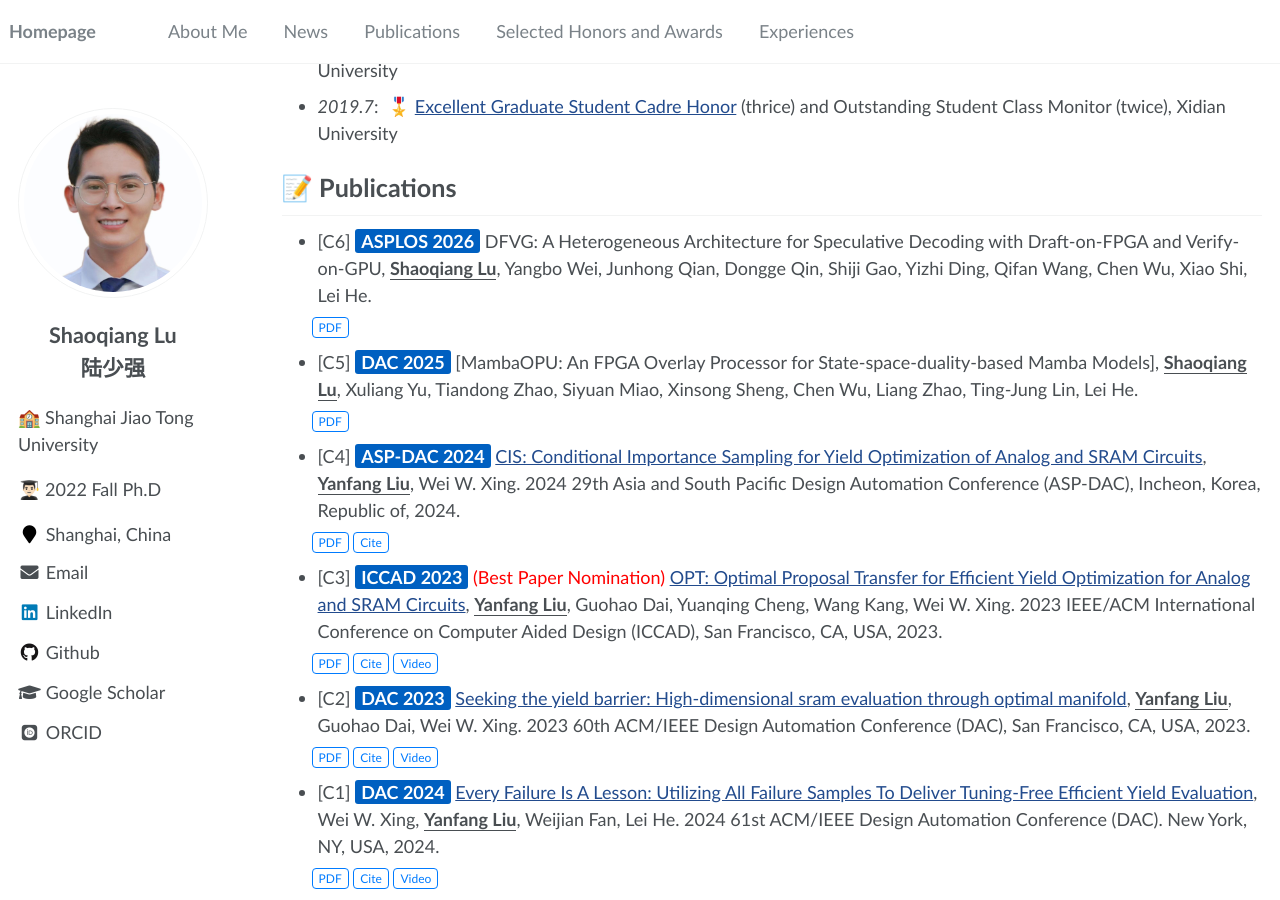
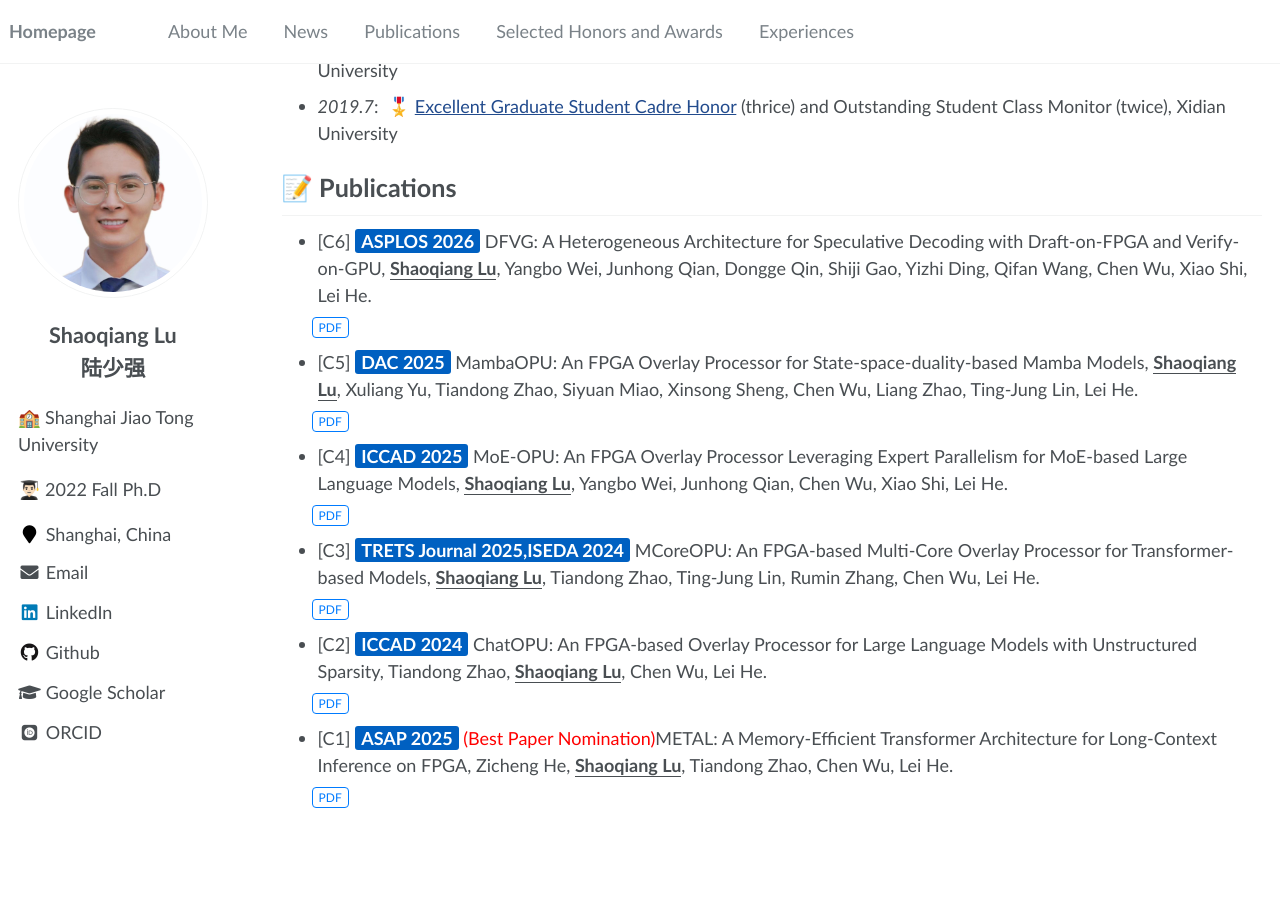
Before and after one commit to ShaoqiangLu/ShaoqangLu.github.io, a Jekyll site: the page built from _pages/about.md, in a window 1280 px wide and 900 px high, scrolled down 866 px. Built offline with Jekyll 4.4.1, drawn with Linux system fonts in a browser that asks for light colours; some web fonts are replaced; after the commit the page ends 1685 px from its top, so only the background shows below that.

Commit message:
Update about.md

```diff
--- a/_pages/about.md
+++ b/_pages/about.md
@@ -68,18 +68,6 @@ I have been a Ph.D. candidate at the School of Integrated Circuits, [Shanghai Ji
 
 # 📝 Publications
 
-<!-- <div class='paper-box'><div class='paper-box-image'><div><div class="badge">CVPR 2016</div><img src='images/500x300.png' alt="sym" width="100%"></div></div>
-<div class='paper-box-text' markdown="1">
-
-[Deep Residual Learning for Image Recognition](https://openaccess.thecvf.com/content_cvpr_2016/papers/He_Deep_Residual_Learning_CVPR_2016_paper.pdf)
-
-**Kaiming He**, Xiangyu Zhang, Shaoqing Ren, Jian Sun
-
-[**Project**](https://scholar.google.com/citations?view_op=view_citation&hl=zh-CN&user=DhtAFkwAAAAJ&citation_for_view=DhtAFkwAAAAJ:ALROH1vI_8AC) <strong><span class='show_paper_citations' data='DhtAFkwAAAAJ:ALROH1vI_8AC'></span></strong>
-- Lorem ipsum dolor sit amet, consectetur adipiscing elit. Vivamus ornare aliquet ipsum, ac tempus justo dapibus sit amet.
-</div>
-</div> -->
-
 - [C6] <span style="background-color:rgb(0, 96, 193); color: #ffffff; padding: 1px 6px; border-radius: 3px; font-weight: bold;">ASPLOS 2026</span> DFVG: A Heterogeneous Architecture for Speculative Decoding with Draft-on-FPGA and Verify-on-GPU, **<u>Shaoqiang Lu</u>**, Yangbo Wei, Junhong Qian, Dongge Qin, Shiji Gao, Yizhi Ding, Qifan Wang, Chen Wu, Xiao Shi, Lei He.
 
 <div style="margin-top: -15px; margin-bottom: 10px; margin-left: 30px;">
@@ -104,7 +92,7 @@ I have been a Ph.D. candidate at the School of Integrated Circuits, [Shanghai Ji
 
 
 
-- [C5] <span style="background-color:rgb(0, 96, 193); color: #ffffff; padding: 1px 6px; border-radius: 3px; font-weight: bold;">DAC 2025</span> [MambaOPU: An FPGA Overlay Processor for State-space-duality-based Mamba Models], **<u>Shaoqiang Lu</u>**, Xuliang Yu, Tiandong Zhao, Siyuan Miao, Xinsong Sheng, Chen Wu, Liang Zhao, Ting-Jung Lin, Lei He.
+- [C5] <span style="background-color:rgb(0, 96, 193); color: #ffffff; padding: 1px 6px; border-radius: 3px; font-weight: bold;">DAC 2025</span> MambaOPU: An FPGA Overlay Processor for State-space-duality-based Mamba Models, **<u>Shaoqiang Lu</u>**, Xuliang Yu, Tiandong Zhao, Siyuan Miao, Xinsong Sheng, Chen Wu, Liang Zhao, Ting-Jung Lin, Lei He.
 
 <div style="margin-top: -15px; margin-bottom: 10px; margin-left: 30px;">
 
@@ -125,29 +113,30 @@ I have been a Ph.D. candidate at the School of Integrated Circuits, [Shanghai Ji
 
 
 
-
-
-- [C4] <span style="background-color:rgb(0, 96, 193); color: #ffffff; padding: 1px 6px; border-radius: 3px; font-weight: bold;">ASP-DAC 2024</span> [CIS: Conditional Importance Sampling for Yield Optimization of Analog and SRAM Circuits](https://ieeexplore.ieee.org/abstract/document/10473819), **<u>Yanfang Liu</u>**, Wei W. Xing. 2024 29th Asia and South Pacific Design Automation Conference (ASP-DAC), Incheon, Korea, Republic of, 2024.
+- [C4] <span style="background-color:rgb(0, 96, 193); color: #ffffff; padding: 1px 6px; border-radius: 3px; font-weight: bold;">ICCAD 2025</span> MoE-OPU: An FPGA Overlay Processor Leveraging Expert Parallelism for MoE-based Large Language Models, **<u>Shaoqiang Lu</u>**, Yangbo Wei, Junhong Qian, Chen Wu, Xiao Shi, Lei He.
 <div style="margin-top: -15px; margin-bottom: 10px; margin-left: 30px;">
-  <a href="_pages/paper/ASP-DAC2024.pdf" style="text-decoration: none;">
+  <a href="" style="text-decoration: none;">
     <button style="border: 1px solid #007BFF; color: #007BFF; background-color: white; padding: 2px 6px; border-radius: 4px; cursor: pointer; font-size: 12px;"
       onmouseover="this.style.backgroundColor='#007BFF'; this.style.color='white';"
       onmouseout="this.style.backgroundColor='white'; this.style.color='#007BFF';">PDF</button>
   </a>
+  <!--
   <a href="_pages/paper/ASP-DAC2024.bib" style="text-decoration: none;">
     <button style="border: 1px solid #007BFF; color: #007BFF; background-color: white; padding: 2px 6px; border-radius: 4px; cursor: pointer; font-size: 12px;"
       onmouseover="this.style.backgroundColor='#007BFF'; this.style.color='white';"
       onmouseout="this.style.backgroundColor='white'; this.style.color='#007BFF';">Cite</button>
   </a>
+  -->
 </div>
 
-- [C3] <span style="background-color:rgb(0, 96, 193); color: #ffffff; padding: 1px 6px; border-radius: 3px; font-weight: bold;">ICCAD 2023</span> <span style="color:red;">(Best Paper Nomination)</span> [OPT: Optimal Proposal Transfer for Efficient Yield Optimization for Analog and SRAM Circuits](https://ieeexplore.ieee.org/abstract/document/10323689), **<u>Yanfang Liu</u>**, Guohao Dai, Yuanqing Cheng, Wang Kang, Wei W. Xing. 2023 IEEE/ACM International Conference on Computer Aided Design (ICCAD), San Francisco, CA, USA, 2023.
+- [C3] <span style="background-color:rgb(0, 96, 193); color: #ffffff; padding: 1px 6px; border-radius: 3px; font-weight: bold;">TRETS Journal 2025,ISEDA 2024</span> MCoreOPU: An FPGA-based Multi-Core Overlay Processor for Transformer-based Models, **<u>Shaoqiang Lu</u>**, Tiandong Zhao, Ting-Jung Lin, Rumin Zhang, Chen Wu, Lei He.
 <div style="margin-top: -15px; margin-bottom: 10px; margin-left: 30px;">
-  <a href="_pages/paper/ICCAD2023.pdf" style="text-decoration: none;">
+  <a href="[_pages/paper/ICCAD2023.pdf](https://dl.acm.org/doi/10.1145/3742437)" style="text-decoration: none;">
     <button style="border: 1px solid #007BFF; color: #007BFF; background-color: white; padding: 2px 6px; border-radius: 4px; cursor: pointer; font-size: 12px;"
       onmouseover="this.style.backgroundColor='#007BFF'; this.style.color='white';"
       onmouseout="this.style.backgroundColor='white'; this.style.color='#007BFF';">PDF</button>
   </a>
+  <!--
   <a href="_pages/paper/ICCAD2023.bib" style="text-decoration: none;">
     <button style="border: 1px solid #007BFF; color: #007BFF; background-color: white; padding: 2px 6px; border-radius: 4px; cursor: pointer; font-size: 12px;"
       onmouseover="this.style.backgroundColor='#007BFF'; this.style.color='white';"
@@ -158,15 +147,17 @@ I have been a Ph.D. candidate at the School of Integrated Circuits, [Shanghai Ji
       onmouseover="this.style.backgroundColor='#007BFF'; this.style.color='white';"
       onmouseout="this.style.backgroundColor='white'; this.style.color='#007BFF';">Video</button>
   </a>
+  -->
 </div>
 
-- [C2] <span style="background-color:rgb(0, 96, 193); color: #ffffff; padding: 1px 6px; border-radius: 3px; font-weight: bold;">DAC 2023</span> [Seeking the yield barrier: High-dimensional sram evaluation through optimal manifold](https://ieeexplore.ieee.org/abstract/document/10247952), **<u>Yanfang Liu</u>**, Guohao Dai, Wei W. Xing. 2023 60th ACM/IEEE Design Automation Conference (DAC), San Francisco, CA, USA, 2023.
+- [C2] <span style="background-color:rgb(0, 96, 193); color: #ffffff; padding: 1px 6px; border-radius: 3px; font-weight: bold;">ICCAD 2024</span> ChatOPU: An FPGA-based Overlay Processor for Large Language Models with Unstructured Sparsity, Tiandong Zhao, **<u>Shaoqiang Lu</u>**, Chen Wu, Lei He.
 <div style="margin-top: -15px; margin-bottom: 10px; margin-left: 30px;">
-  <a href="_pages/paper/DAC2023.pdf" style="text-decoration: none;">
+  <a href="https://dl.acm.org/doi/10.1145/3676536.3676761" style="text-decoration: none;">
     <button style="border: 1px solid #007BFF; color: #007BFF; background-color: white; padding: 2px 6px; border-radius: 4px; cursor: pointer; font-size: 12px;"
       onmouseover="this.style.backgroundColor='#007BFF'; this.style.color='white';"
       onmouseout="this.style.backgroundColor='white'; this.style.color='#007BFF';">PDF</button>
   </a>
+  <!--
   <a href="_pages/paper/DAC2023.bib" style="text-decoration: none;">
     <button style="border: 1px solid #007BFF; color: #007BFF; background-color: white; padding: 2px 6px; border-radius: 4px; cursor: pointer; font-size: 12px;"
       onmouseover="this.style.backgroundColor='#007BFF'; this.style.color='white';"
@@ -177,15 +168,17 @@ I have been a Ph.D. candidate at the School of Integrated Circuits, [Shanghai Ji
       onmouseover="this.style.backgroundColor='#007BFF'; this.style.color='white';"
       onmouseout="this.style.backgroundColor='white'; this.style.color='#007BFF';">Video</button>
   </a>
+  -->
 </div>
 
-- [C1] <span style="background-color:rgb(0, 96, 193); color: #ffffff; padding: 1px 6px; border-radius: 3px; font-weight: bold;">DAC 2024</span> [Every Failure Is A Lesson: Utilizing All Failure Samples To Deliver Tuning-Free Efficient Yield Evaluation](https://dl.acm.org/doi/abs/10.1145/3649329.3657381), Wei W. Xing, **<u>Yanfang Liu</u>**, Weijian Fan, Lei He. 2024 61st ACM/IEEE Design Automation Conference (DAC). New York, NY, USA, 2024.
+- [C1] <span style="background-color:rgb(0, 96, 193); color: #ffffff; padding: 1px 6px; border-radius: 3px; font-weight: bold;">ASAP 2025</span> <span style="color:red;">(Best Paper Nomination)</span>METAL: A Memory-Efficient Transformer Architecture for Long-Context Inference on FPGA, Zicheng He, **<u>Shaoqiang Lu</u>**, Tiandong Zhao, Chen Wu, Lei He.
 <div style="margin-top: -15px; margin-bottom: 10px; margin-left: 30px;">
-  <a href="_pages/paper/DAC2024.pdf" style="text-decoration: none;">
+  <a href="https://ieeexplore.ieee.org/document/11113558" style="text-decoration: none;">
     <button style="border: 1px solid #007BFF; color: #007BFF; background-color: white; padding: 2px 6px; border-radius: 4px; cursor: pointer; font-size: 12px;"
       onmouseover="this.style.backgroundColor='#007BFF'; this.style.color='white';"
       onmouseout="this.style.backgroundColor='white'; this.style.color='#007BFF';">PDF</button>
   </a>
+  <!--
   <a href="_pages/paper/DAC2024.bib" style="text-decoration: none;">
     <button style="border: 1px solid #007BFF; color: #007BFF; background-color: white; padding: 2px 6px; border-radius: 4px; cursor: pointer; font-size: 12px;"
       onmouseover="this.style.backgroundColor='#007BFF'; this.style.color='white';"
@@ -196,4 +189,5 @@ I have been a Ph.D. candidate at the School of Integrated Circuits, [Shanghai Ji
       onmouseover="this.style.backgroundColor='#007BFF'; this.style.color='white';"
       onmouseout="this.style.backgroundColor='white'; this.style.color='#007BFF';">Video</button>
   </a>
+  -->
 </div>
```
